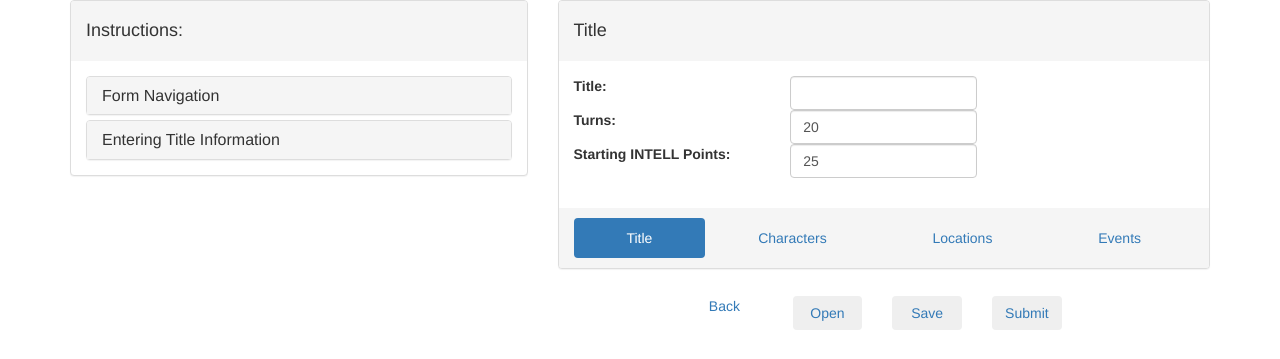
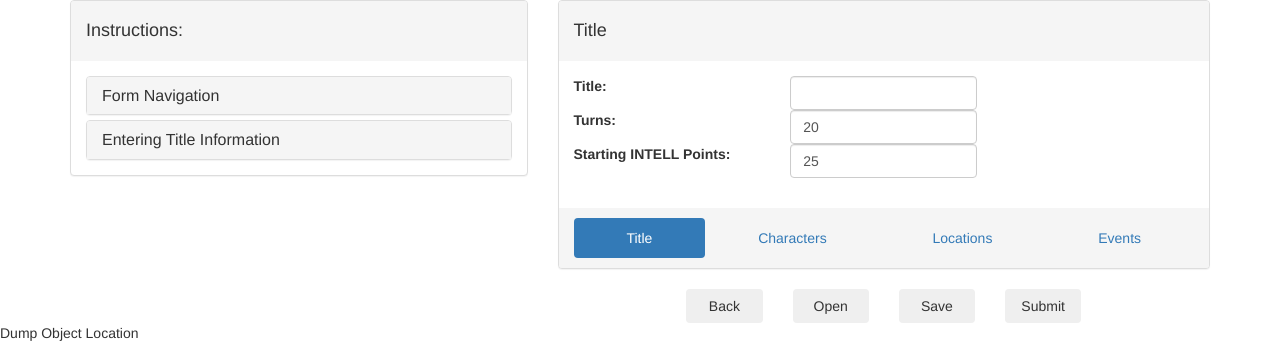
Before and after one commit to raglnd/intell_game, a Django app: page /editor/edit/ in a window 1280 px wide. Shown: the top 359 px of the page. Run offline with Django 3.2, Linux system fonts and the light colour scheme; the visitor is signed in with stand-in values (Sample User, id 1); parts of the project's set-up code (start-up, migrations or seed data) failed here and were passed over; some libraries are stand-ins or nearby versions.

Commit message:
Last didn't woek

```diff
--- a/editor/templates/editor/edit/edit.html
+++ b/editor/templates/editor/edit/edit.html
@@ -693,7 +693,7 @@
         <div class="col-sm-2"></div>
         <div class="col-sm-8">
           <div class="col-sm-3">
-            <a id="backBtn" type="button" class="btn btn-block" href="javascript:history.back();">Back</button>
+            <button id="backBtn" type="button" class="btn btn-block" onclick="location.href=javascript:history.back();">Back</button>
           </div>
           <div class="col-sm-3">
             <button id="openBtn" type="button" class="btn btn-block">Open</button>
```
